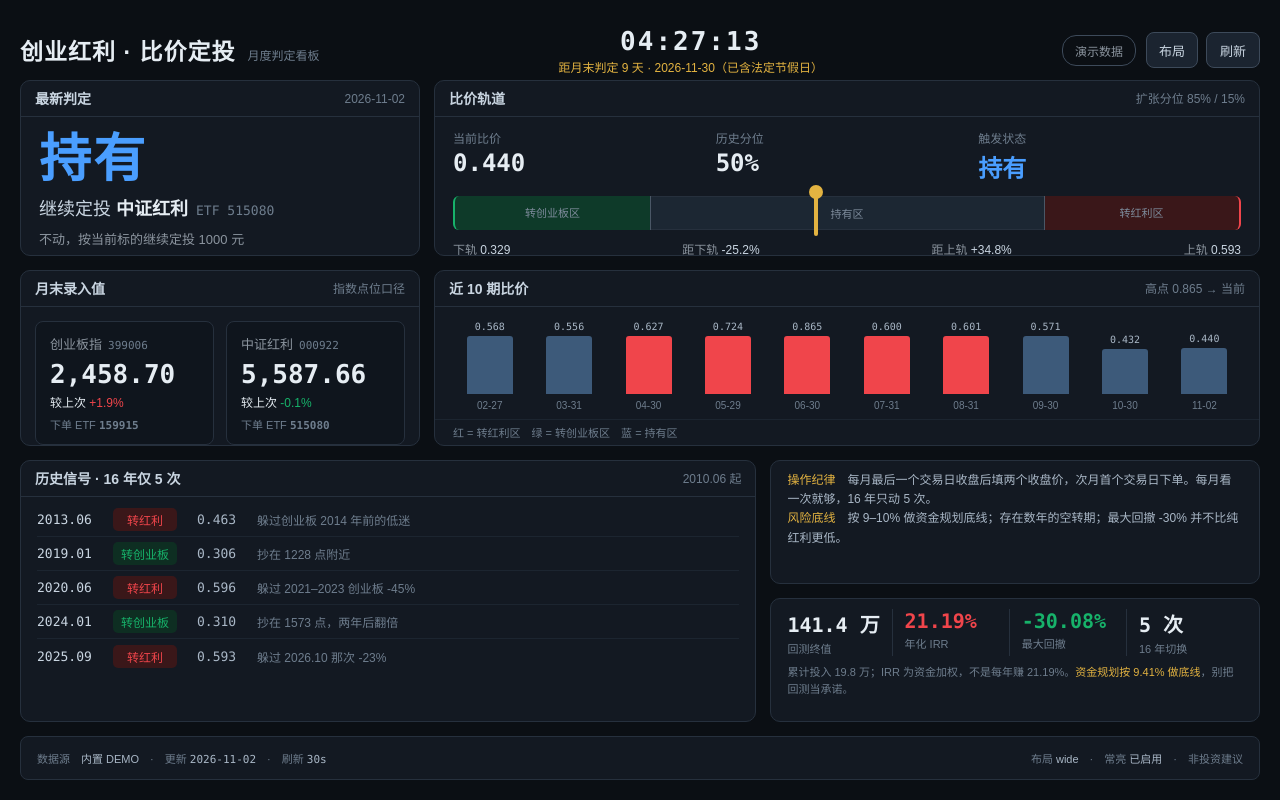
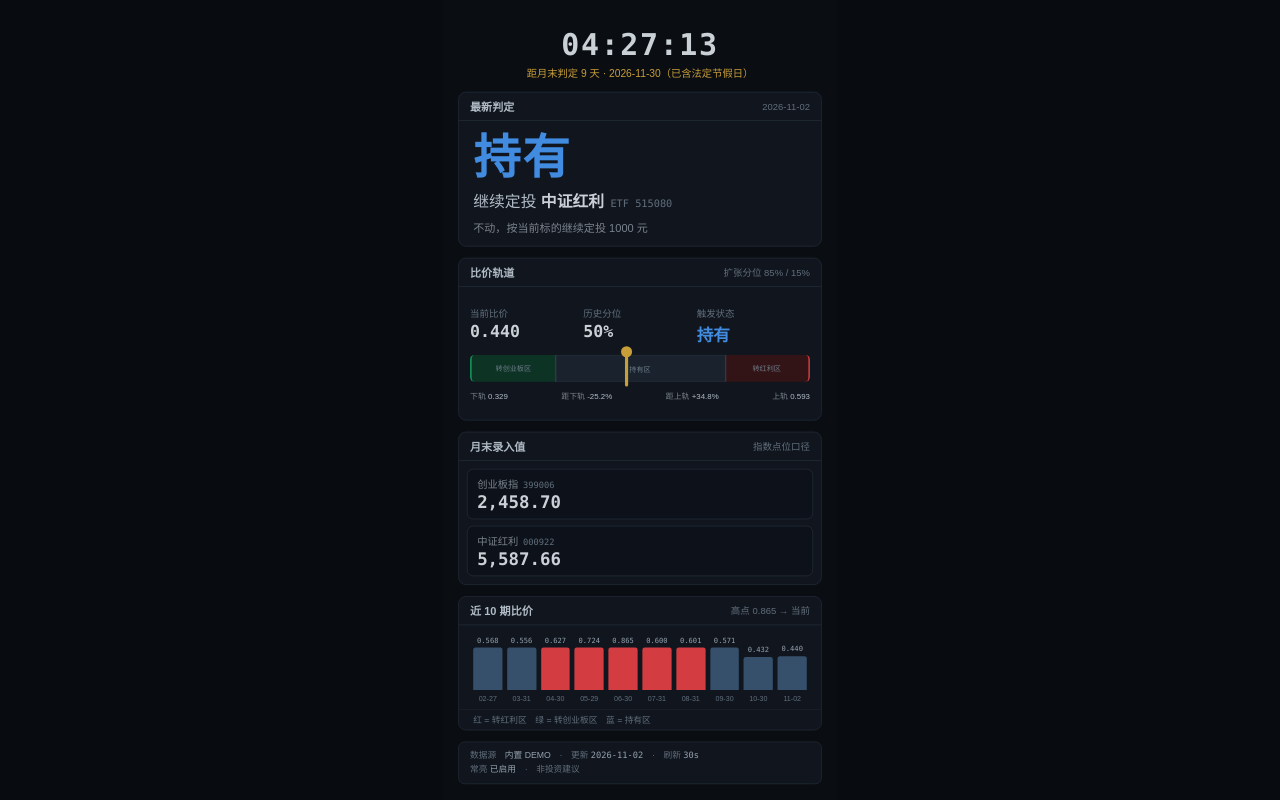
Before and after one commit to chemkwo/xionger-board, a plain HTML site: page board.html in a window 1280 px wide. Drawn offline with Linux system fonts and the light colour scheme.

Commit message:
sync: board.html (2026-11-21 12:27)

```diff
--- a/board.html
+++ b/board.html
@@ -9,7 +9,6 @@
 * { margin:0; padding:0; box-sizing:border-box; }
 html, body { width:100%; height:100%; overflow:hidden; background:#080b10; }
 body { font-family:"Microsoft YaHei","PingFang SC",sans-serif; color:#e6edf3; -webkit-user-select:none; user-select:none; -webkit-tap-highlight-color:transparent; }
-#stage { position:absolute; left:50%; top:50%; background:#0b0f14; transform-origin:center center; display:flex; flex-direction:column; }
 .mono { font-family:Consolas,"Courier New",monospace; }
 .up { color:#f0454b; }
 .down { color:#17b26a; }
@@ -19,61 +18,61 @@ body { font-family:"Microsoft YaHei","PingFang SC",sans-serif; color:#e6edf3; -w
 .ph .sub { font-size:12px; font-weight:normal; color:#6e7d8d; }
 .k { font-size:12px; color:#6e7d8d; }
 
-#header { height:60px; display:flex; align-items:center; justify-content:space-between; }
-#brand { display:flex; align-items:baseline; }
-#brand .t { font-size:23px; font-weight:bold; letter-spacing:1px; }
-#brand .s { font-size:12px; color:#6e7d8d; margin-left:12px; }
+/* 画布：只有一种竖屏版式（为 1080x2344 这台机器设计，CSS 逻辑宽 500）。
+   实际宽高由 JS 按屏幕比例写入，这里的 500x1085 是兜底值。 */
+#stage { position:absolute; left:50%; top:50%; width:500px; height:1085px; padding:20px;
+         background:#0b0f14; transform-origin:center center; display:flex; flex-direction:column; }
+
+#header { height:96px; display:flex; flex-direction:column; align-items:center; justify-content:center; }
+#brand { display:none; }
 #clockbox { text-align:center; }
-#clock { font-size:26px; font-weight:bold; letter-spacing:2px; }
-#marketstate { font-size:12px; color:#e3b341; margin-top:2px; }
-#rightop { display:flex; align-items:center; }
-#badge { font-size:12px; padding:6px 12px; border:1px solid #3d4a5a; border-radius:14px; color:#8b949e; margin-right:10px; }
-#badge.live { color:#17b26a; border-color:#17b26a; }
-.btn { height:36px; font-size:13px; color:#c9d5e1; background:#1b2430; border:1px solid #3d4a5a; border-radius:8px; margin-right:8px; padding:0 12px; }
-#refresh { width:54px; padding:0; margin-right:0; }
+#clock { font-size:38px; font-weight:bold; letter-spacing:2px; }
+#marketstate { font-size:13px; color:#e3b341; margin-top:5px; }
+#rightop { position:absolute; top:16px; right:16px; display:flex; align-items:center; }
+#badge, #refresh { display:none; }
+.btn { height:36px; font-size:13px; color:#c9d5e1; background:#1b2430; border:1px solid #3d4a5a; border-radius:8px; padding:0 12px; }
 
-#row1 { height:176px; display:flex; margin-bottom:14px; }
-#row2 { height:176px; display:flex; margin-bottom:14px; }
-#row3 { flex:1; display:flex; margin-bottom:14px; min-height:0; }
-#decision, #quotes { width:400px; margin-right:14px; display:flex; flex-direction:column; }
-#gauge, #trend { flex:1; display:flex; flex-direction:column; }
-#timeline { flex:1.5; margin-right:14px; display:flex; flex-direction:column; }
-#sidecol { flex:1; display:flex; flex-direction:column; }
-#sidecol .panel:first-child { margin-bottom:14px; }
+#row1 { height:416px; display:flex; flex-direction:column; margin-bottom:14px; }
+#row2 { flex:1; display:flex; flex-direction:column; margin-bottom:14px; min-height:0; }
+#row3 { display:none; }
+
+#decision { width:auto; height:196px; margin-bottom:14px; display:flex; flex-direction:column; }
+#quotes { width:auto; height:194px; margin-bottom:14px; display:flex; flex-direction:column; }
+#gauge { height:206px; display:flex; flex-direction:column; }
+#trend { flex:1; min-height:170px; display:flex; flex-direction:column; }
 
 #dbody { flex:1; padding:14px 18px; display:flex; flex-direction:column; justify-content:center; }
-#dSignal { font-size:52px; font-weight:bold; line-height:1.1; letter-spacing:2px; }
-#dTarget { font-size:18px; margin-top:6px; color:#c9d5e1; }
+#dSignal { font-size:60px; font-weight:bold; line-height:1.1; letter-spacing:2px; }
+#dTarget { font-size:20px; margin-top:6px; color:#c9d5e1; }
 #dTarget b { color:#e6edf3; }
 #dEtf { font-size:13px; color:#6e7d8d; margin-left:8px; }
-#dAction { font-size:13px; color:#8b949e; margin-top:10px; line-height:1.5; }
+#dAction { font-size:14px; color:#8b949e; margin-top:10px; line-height:1.5; }
 .sig-hold { color:#4a9eff; }
 .sig-red { color:#f0454b; }
 .sig-green { color:#17b26a; }
 
-#gbody { flex:1; padding:12px 18px; display:flex; flex-direction:column; justify-content:center; }
+#gbody { flex:1; padding:8px 14px; display:flex; flex-direction:column; justify-content:center; }
 #gnums { display:flex; margin-bottom:12px; }
 .gnum { flex:1; }
-.gnum .gv { display:block; font-size:24px; font-weight:bold; margin-top:2px; }
+.gnum .gv { display:block; font-size:21px; font-weight:bold; margin-top:2px; }
 .gtrack { position:relative; height:34px; border-radius:6px; overflow:visible; display:flex; }
-.gzone { height:34px; line-height:34px; text-align:center; font-size:11px; color:#7d8b9b; }
+.gzone { height:34px; line-height:34px; text-align:center; font-size:9px; color:#7d8b9b; }
 .zlow { width:25%; background:#0e3a29; border-radius:6px 0 0 6px; border-left:2px solid #17b26a; }
 .zmid { width:50%; background:#1c2733; border-top:1px solid #26303d; border-bottom:1px solid #26303d; }
 .zhigh { width:25%; background:#3a1719; border-radius:0 6px 6px 0; border-right:2px solid #f0454b; }
 .gline { position:absolute; top:0; height:34px; width:1px; background:#4a5766; }
 .gcursor { position:absolute; top:-6px; width:4px; height:46px; background:#e3b341; border-radius:2px; margin-left:-2px; }
 .gcursor:after { content:""; position:absolute; top:-5px; left:-5px; width:14px; height:14px; background:#e3b341; border-radius:50%; }
-#glabels { display:flex; justify-content:space-between; margin-top:10px; font-size:12px; color:#8b949e; }
+#glabels { display:flex; justify-content:space-between; margin-top:10px; font-size:10px; color:#8b949e; }
 #glabels b { font-weight:normal; color:#c9d5e1; }
 
-#qbody { flex:1; display:flex; padding:14px; }
-.qcard { flex:1; background:#0f151d; border:1px solid #26303d; border-radius:8px; padding:12px 14px; margin-right:12px; }
-.qcard:last-child { margin-right:0; }
+#qbody { flex:1; display:flex; flex-direction:column; padding:10px; }
+.qcard { flex:1; background:#0f151d; border:1px solid #26303d; border-radius:8px; padding:8px 12px; margin-bottom:8px; }
+.qcard:last-child { margin-bottom:0; }
 .qcard .qn { font-size:13px; color:#8b949e; }
 .qcard .qc { font-size:11px; color:#6e7d8d; margin-left:6px; }
-.qcard .qv { font-size:26px; font-weight:bold; margin-top:6px; }
-.qcard .qd { font-size:12px; margin-top:4px; }
-.qcard .qe { font-size:11px; color:#6e7d8d; margin-top:6px; }
+.qcard .qv { font-size:22px; font-weight:bold; margin-top:2px; }
+.qcard .qd, .qcard .qe { display:none; }
 
 #tchart { flex:1; display:flex; align-items:flex-end; padding:14px 18px 8px; }
 .tcol { flex:1; display:flex; flex-direction:column; align-items:center; justify-content:flex-end; height:100%; margin-right:6px; }
@@ -82,10 +81,13 @@ body { font-family:"Microsoft YaHei","PingFang SC",sans-serif; color:#e6edf3; -w
 .tbar.hold { background:#3d5a7a; }
 .tbar.red { background:#f0454b; }
 .tbar.green { background:#17b26a; }
-.tval { font-size:10px; color:#a9b7c6; margin-bottom:4px; }
-.tmon { font-size:10px; color:#6e7d8d; margin-top:6px; white-space:nowrap; }
+.tval { font-size:9px; color:#a9b7c6; margin-bottom:4px; }
+.tmon { font-size:9px; color:#6e7d8d; margin-top:6px; white-space:nowrap; }
 #tlegend { height:26px; line-height:26px; padding:0 18px; font-size:11px; color:#6e7d8d; border-top:1px solid #1c2530; }
 
+/* 第 3 行（时间线 / 纪律 / 回测）在竖屏版式下不显示，样式保留以便将来启用 */
+#timeline { flex:1.5; display:flex; flex-direction:column; }
+#sidecol { flex:1; display:flex; flex-direction:column; }
 #timelist { flex:1; padding:6px 16px; overflow:hidden; }
 .trow { height:34px; display:flex; align-items:center; font-size:13px; border-bottom:1px solid #1c2530; }
 .trow:last-child { border-bottom:none; }
@@ -97,7 +99,6 @@ body { font-family:"Microsoft YaHei","PingFang SC",sans-serif; color:#e6edf3; -w
 .tag.red { background:#3a1719; color:#f0454b; }
 .tag.green { background:#0e2e22; color:#17b26a; }
 .tag.hold { background:#132a3d; color:#4a9eff; }
-
 #discipline { flex:1; padding:10px 16px; font-size:12px; color:#a9b7c6; line-height:1.6; }
 #discipline b { color:#e3b341; font-weight:normal; }
 #backtest { flex:1; padding:10px 16px; }
@@ -108,73 +109,20 @@ body { font-family:"Microsoft YaHei","PingFang SC",sans-serif; color:#e6edf3; -w
 .bitem .bk { font-size:11px; color:#6e7d8d; margin-top:2px; }
 #bnote { font-size:11px; color:#6e7d8d; margin-top:8px; line-height:1.5; }
 
-#sysbar { height:44px; display:flex; align-items:center; justify-content:space-between; padding:0 16px; font-size:11px; color:#6e7d8d; background:#131922; border:1px solid #26303d; border-radius:8px; }
+#sysbar { height:auto; min-height:54px; flex-direction:column; align-items:flex-start; justify-content:center; line-height:1.6;
+          padding:8px 14px; font-size:11px; color:#6e7d8d; background:#131922; border:1px solid #26303d; border-radius:8px;
+          display:flex; }
 #sysbar b { color:#a9b7c6; font-weight:normal; }
-
-.m-wide { width:1280px; height:800px; padding:20px; }
-.m-square { width:1000px; height:1150px; padding:24px; }
-.m-tall { width:500px; height:1085px; padding:20px; }
-
-.m-square #header { height:70px; }
-.m-square #brand .t { font-size:26px; }
-.m-square #clock { font-size:30px; }
-.m-square #row1 { height:310px; flex-direction:column; }
-.m-square #row2 { height:280px; flex-direction:column; }
-.m-square #row3 { flex-direction:column; }
-.m-square #decision, .m-square #quotes { width:auto; margin-right:0; }
-.m-square #decision { height:140px; margin-bottom:14px; }
-.m-square #gauge { height:156px; }
-.m-square #quotes { height:120px; margin-bottom:14px; }
-.m-square #trend { height:146px; }
-.m-square #timeline { margin-right:0; margin-bottom:14px; height:180px; flex:none; }
-.m-square #sidecol { flex:1; flex-direction:row; }
-.m-square #sidecol .panel:first-child { margin-bottom:0; margin-right:14px; }
-.m-square #sidecol .panel { flex:1; }
-.m-square #dSignal { font-size:46px; }
-.m-square #dbody { padding:10px 18px; }
-.m-square .gnum .gv { font-size:22px; }
-.m-square #gbody { padding:8px 18px; }
-
-.m-tall #header { height:96px; flex-direction:column; justify-content:center; }
-.m-tall #brand { display:none; }
-.m-tall #clock { font-size:38px; }
-.m-tall #marketstate { font-size:13px; margin-top:5px; }
-.m-tall #rightop { position:absolute; top:16px; right:16px; }
-.m-tall #badge, .m-tall #refresh { display:none; }
-.m-tall #row1 { height:416px; flex-direction:column; }
-.m-tall #row2 { height:auto; flex:1; flex-direction:column; }
-.m-tall #row3 { display:none; }
-/* 高度按内容自然高实测设定：decision 195 / quotes 192。
-   原来写的 180 / 150 会把「中证红利」那一格的数值裁掉（面板 overflow:hidden）。 */
-.m-tall #decision { width:auto; height:196px; margin-right:0; margin-bottom:14px; }
-.m-tall #gauge { height:206px; }
-.m-tall #quotes { width:auto; height:194px; margin-right:0; margin-bottom:14px; }
-.m-tall #trend { flex:1; min-height:170px; }
-.m-tall #dSignal { font-size:60px; }
-.m-tall #dTarget { font-size:20px; }
-.m-tall #dAction { font-size:14px; }
-.m-tall #qbody { flex-direction:column; padding:10px; }
-.m-tall .qcard { margin-right:0; margin-bottom:8px; padding:8px 12px; flex:1; }
-.m-tall .qcard:last-child { margin-bottom:0; }
-.m-tall .qcard .qv { font-size:22px; margin-top:2px; }
-.m-tall .qcard .qd, .m-tall .qcard .qe { display:none; }
-.m-tall #gbody { padding:8px 14px; }
-.m-tall .gnum .gv { font-size:21px; }
-.m-tall .gzone { font-size:9px; }
-.m-tall #glabels { font-size:10px; }
-.m-tall .tval, .m-tall .tmon { font-size:9px; }
-.m-tall #sysbar { height:auto; min-height:54px; flex-direction:column; align-items:flex-start; justify-content:center; line-height:1.6; padding:8px 14px; }
 </style>
 </head>
 <body>
-<div id="stage" class="m-wide">
+<div id="stage">
 
   <div id="header">
     <div id="brand"><span class="t">创业红利 · 比价定投</span><span class="s" id="brandsub">月度判定看板</span></div>
     <div id="clockbox"><div id="clock" class="mono">--:--:--</div><div id="marketstate">--</div></div>
     <div id="rightop">
       <div id="badge">演示数据</div>
-      <button class="btn" id="layoutbtn" onclick="cycleMode()">布局</button>
       <button class="btn" id="refresh" onclick="loadData()">刷新</button>
     </div>
   </div>
@@ -234,7 +182,7 @@ body { font-family:"Microsoft YaHei","PingFang SC",sans-serif; color:#e6edf3; -w
 
   <div id="sysbar">
     <span>数据源　<b id="sSrc">内置 DEMO</b>　·　更新 <b id="sUpd" class="mono">--</b>　·　刷新 <b id="sItv" class="mono">30s</b></span>
-    <span>布局 <b id="sMode">--</b>　·　常亮 <b id="sWake">待申请</b>　·　非投资建议</span>
+    <span>常亮 <b id="sWake">待申请</b>　·　非投资建议</span>
   </div>
 
 </div>
@@ -250,12 +198,12 @@ body { font-family:"Microsoft YaHei","PingFang SC",sans-serif; color:#e6edf3; -w
     比价 > 上轨 → 转红利；< 下轨 → 转创业板；中间 → 持有
     每月最后一个交易日收盘后填表，次月第一个交易日下单，分 3-5 个月换仓
 
-  三档自适应：wide 1280x800 / square 1000x1150(折叠机内屏) / tall 竖屏手机
-  tall 的宽度固定、高度按屏幕比例实时算，所以画布正好铺满屏幕、不留黑边，
-  也不用为每台手机的物理分辨率写死一档（1080x2344、1170x2532 都吃同一套）。
-  自动按窗口宽高比切换，点「布局」可手动循环；?mode=wide|square|tall 锁定
+  版式：只有一种竖屏版式，为 1080x2344 这台机器设计（CSS 逻辑宽 500）。
+    画布高度 = 500 ÷ (innerWidth/innerHeight)，缩放系数宽高恒等，正好铺满、不留黑边。
+    innerWidth/innerHeight 是 CSS 像素，比值与 devicePixelRatio 无关，
+    所以同比例的不同 dpr（@2.75、@3.0）自动吻合，不用逐台适配。
+  换机器要重新对数时，只需改 STAGE_W / CSS 里各段的固定高度，再跑 check_layout.py 体检。
   参数：src=数据JSON地址，interval=轮询毫秒(默认30000)，dim=0 关闭 OLED 降亮度
-        w=tall 画布宽度（默认 500，调大则整体变小）
 
   data.json 字段见同目录 data.sample.json；核心为 rows 数组（与跟踪表列一一对应）：
     month / cyb / hl / ratio / lower / upper / signal / target / pct
@@ -292,33 +240,30 @@ var DEMO = {
   risk: "按 9–10% 做资金规划底线；存在数年的空转期；最大回撤 -30% 并不比纯红利更低。"
 };
 
-var SIZES = { wide:[1280,800], square:[1000,1150], tall:[500,1085] };
-var MODES = ["wide","square","tall"];
-
-// 竖屏画布：宽度固定，高度 = 宽度 ÷ 屏幕宽高比，因此 fit() 的缩放系数在两个方向上相等，
-// 画布正好铺满、上下左右都不留黑边。
-// 物理分辨率无关：innerWidth/innerHeight 是 CSS 像素，比值与 devicePixelRatio 无关，
-// 1080x2344 / 1170x2532 / 1440x3200 都走同一套计算，不必逐台适配。
-// TALL_MIN：布局压不下去的极限高度，实测自 tall 版 CSS：
+// ---- 画布：只有一种竖屏版式 ----------------------------------------------
+// 设计基准 CSS 逻辑宽 500px（对应 1080x2344 这台机器）。
+// 高度按屏幕比例实时算：高 = 宽 ÷ (innerWidth/innerHeight)，
+// 于是缩放系数在宽高两个方向恒等，画布必然正好铺满、不留黑边。
+// innerWidth/innerHeight 是 CSS 像素，比值与 devicePixelRatio 无关，
+// 所以同比例的不同 dpr 机器（1080x2344 @2.75 或 @3.0）都自动吻合。
+var STAGE_W = 500;
+// 版式压不下去的极限高度，实测自 CSS：
 //   内边距 40 + header 96 + row1(decision 196 + 间距 14 + gauge 206) + 间距 14
 //   + row2 最小(quotes 194 + 间距 14 + trend 170) + 间距 14 + 状态栏 54 = 1012
-// 屏幕比这更矮时自动加宽画布，保证内容不被压爆。
-var TALL_MIN = 1012;
+var STAGE_MIN_H = 1012;
 
-function stageSize(m) {
-  var s = SIZES[m] || SIZES.wide;
-  if (m !== "tall") { return [s[0], s[1]]; }
+function layout() {
   var iw = window.innerWidth, ih = window.innerHeight;
-  if (!(iw > 0) || !(ih > 0)) { return [s[0], s[1]]; }
-  var r = iw / ih;
-  // ?w= 可手动覆盖宽度：调小 → 文字变大（可能趋紧），调大 → 更宽松
-  var w = parseFloat(qs("w"));
-  if (!(w > 100)) { w = s[0]; }
-  var need = Math.ceil(TALL_MIN * r);   // 保证高度不低于布局下限
-  if (w < need) { w = need; }
-  return [w, Math.round(w / r)];
+  if (!(iw > 0) || !(ih > 0)) { return; }
+  var st = $("stage");
+  var h = Math.round(STAGE_W * ih / iw);
+  if (h < STAGE_MIN_H) { h = STAGE_MIN_H; }   // 屏幕特别矮时宁可留黑边，也不压爆内容
+  st.style.width = STAGE_W + "px";
+  st.style.height = h + "px";
+  var s = Math.min(iw / STAGE_W, ih / h);
+  st.style.transform = "translate(-50%,-50%) scale(" + s + ")";
 }
-var mode = "wide", modeLocked = false;
+
 
 // 休市日集合，来自 data.json 的 holidays 字段（唯一事实源：仓库 .github/scripts/monthly_update.py）。
 // 缺失时自动退化为「只跳周末」，不会报错。月末判定与云端 cron 共用同一张表，避免两边说法不一致。
@@ -470,28 +415,8 @@ function loadData() {
   catch (e) { render(DEMO); setBadge("离线 · 演示", false); }
 }
 
-function autoMode() { var r = window.innerWidth / window.innerHeight; return r >= 1.30 ? "wide" : (r >= 0.68 ? "square" : "tall"); }
-function setMode(m, lock) {
-  if (!SIZES[m]) { m = "wide"; }
-  mode = m; if (lock) { modeLocked = true; }
-  var st = $("stage"), sz = stageSize(m);
-  st.className = "m-" + m;
-  st.style.width = sz[0] + "px";
-  st.style.height = sz[1] + "px";
-  st.style.filter = (qs("dim") === "0" || m === "wide") ? "none" : "brightness(0.88)";
-  $("brandsub").innerHTML = m === "wide" ? "月度判定看板" : (m === "square" ? "折叠机 · 内屏展开" : "竖屏 · 速览");
-  $("sMode").innerHTML = m;
-  fit();
-}
-function cycleMode() {
-  var i = 0, j;
-  for (j = 0; j < MODES.length; j++) { if (MODES[j] === mode) { i = j; } }
-  setMode(MODES[(i + 1) % MODES.length], true);
-}
-function fit() {
-  var sz = stageSize(mode);
-  var s = Math.min(window.innerWidth / sz[0], window.innerHeight / sz[1]);
-  $("stage").style.transform = "translate(-50%,-50%) scale(" + s + ")";
+function setTheme() {
+  $("stage").style.filter = (qs("dim") === "0") ? "none" : "brightness(0.88)";
 }
 function tryWakeLock() {
   var el = $("sWake");
@@ -519,12 +444,12 @@ if (isNaN(itv) || itv < 5000) {
   itv = (isPublicUrl(window.location.href) || isPublicUrl(qs("src"))) ? 3600000 : 30000;
 }
 $("sItv").innerHTML = itv >= 3600000 ? (Math.round(itv / 3600000) + "h") : (Math.round(itv / 1000) + "s");
-var pm = qs("mode");
-setMode(SIZES[pm] ? pm : autoMode(), !!SIZES[pm]);
+setTheme();
+layout();
 tick(); loadData(); tryWakeLock();
 setInterval(tick, 1000); setInterval(loadData, itv);
 // 竖屏画布高度依赖 innerHeight，所以锁定时也必须重算尺寸，不能只 fit()。
-window.onresize = function() { setMode(modeLocked ? mode : autoMode(), modeLocked); };
+window.onresize = function() { layout(); };
 try { document.addEventListener("visibilitychange", function() { if (!document.hidden) { tryWakeLock(); } }); } catch (e) {}
 </script>
 </body>
```
